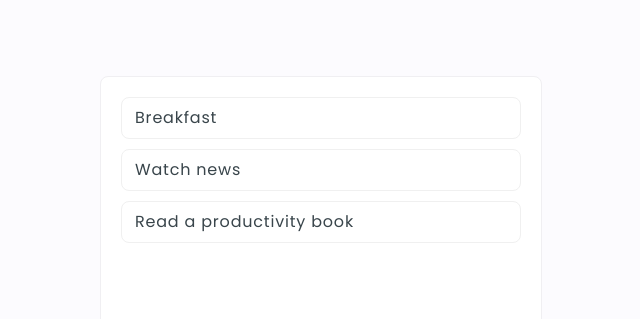
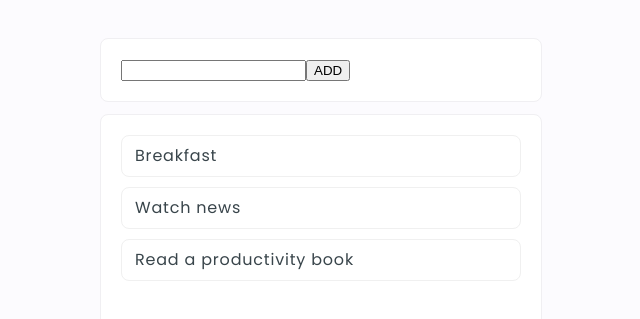
Before and after one commit to ricoputrap/react-todolist, a React (Create React App) app: page / in a window 1280 px wide. Shown: the part 103-422 px from the top of the page, without its empty margins (319-959 px from the left). Built offline with nearby package versions, Linux system fonts and the light colour scheme.

Commit message:
Initiate <AddTask /> component

```diff
--- a/src/App.css
+++ b/src/App.css
@@ -8,6 +8,7 @@ body {
     display: flex;
     justify-content: center;  /* Horizontally Centered */
     align-items: center;      /* Vertically Centered */
+    flex-direction: column;
 }
 
 /* TASK LIST: <TaskList /> */
@@ -40,3 +41,15 @@ body {
     line-height: 24px;
     letter-spacing: 0.05em;
 }
+
+/* ADD TASK: <AddTask /> */
+.add-task {
+    background-color: #FFFFFF;
+    padding: 20px;
+
+    border: 1px solid #F0EFF2;
+    border-radius: 8px;
+
+    width: 400px;
+    margin-bottom: 12px;
+}
--- a/src/App.js
+++ b/src/App.js
@@ -1,4 +1,5 @@
 import TaskList from "./components/TaskList";
+import AddTask from "./components/AddTask";
 import "./App.css";
 
 const App = () => {
@@ -6,7 +7,7 @@ const App = () => {
   return (
     <div className="root">
 
-      {/* <AddTask /> */}
+      <AddTask />
 
       <TaskList />
     </div>
--- /dev/null
+++ b/src/components/AddTask.js
@@ -0,0 +1,11 @@
+const AddTask = () => {
+
+    return (
+        <div className="add-task">
+            <input type="text" name="taskName" id="taskName" />
+            <button>ADD</button>
+        </div>
+    )
+}
+
+export default AddTask;
```
